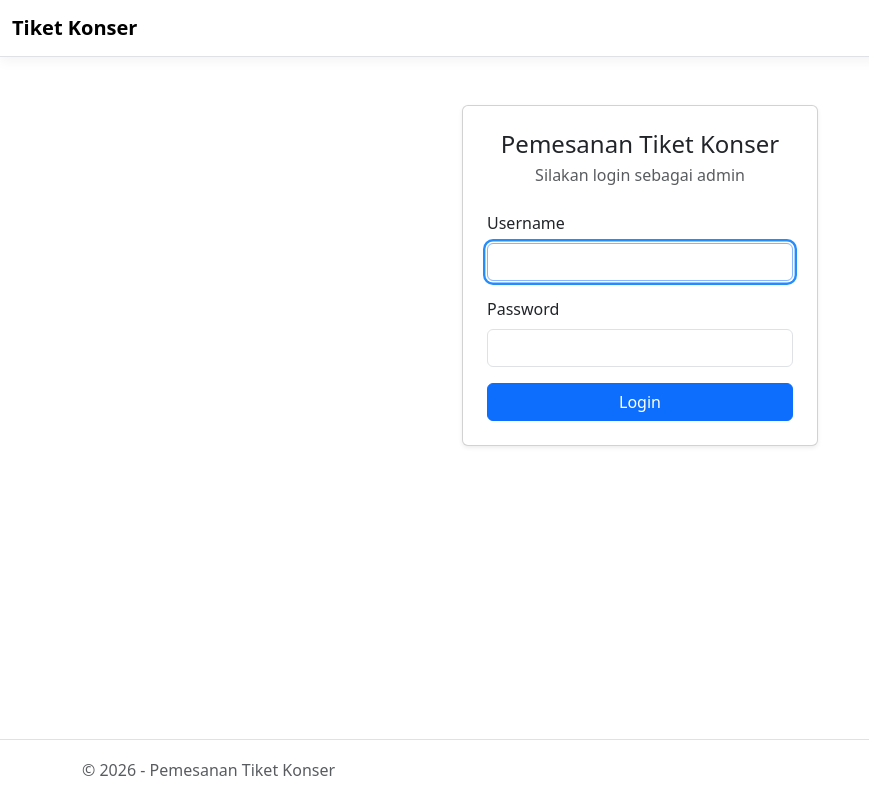
After one commit to vaniarahel/pemesananTiketKonser, an ASP.NET Core app: template Views/Account/Login.cshtml in a window 1280 px wide. The commit adds this page. Shown: the whole page, without its empty margins (0-869 px from the left). Run offline with ASP.NET Core 8, Linux system fonts and the light colour scheme; the template is opened without the code that fills it, so the values that code supplies are empty; style sheets or scripts are compiled from the project's sources; the project's own start-up code is not run, and a stand-in starts its controllers and pages.

Commit message:
membuat halaman login

```diff
--- a/Controllers/HomeController.cs
+++ b/Controllers/HomeController.cs
@@ -2,6 +2,7 @@ using System.Diagnostics;
 using Microsoft.AspNetCore.Mvc;
 using Microsoft.EntityFrameworkCore;
 using PemesananTiketKonser.Data;
+using PemesananTiketKonser.Filters;
 using PemesananTiketKonser.Models;
 
 namespace PemesananTiketKonser.Controllers;
@@ -16,6 +17,8 @@ public class HomeController : Controller
         _db = db;
     }
 
+    // Hanya bisa dibuka setelah login. (Halaman Error sengaja tidak dikunci.)
+    [WajibLogin]
     public async Task<IActionResult> Index()
     {
         // TES KONEKSI SEMENTARA: hitung jumlah kategori tiket lewat EF Core.
--- /dev/null
+++ b/Views/Account/Login.cshtml
@@ -0,0 +1,38 @@
+@model PemesananTiketKonser.Models.LoginViewModel
+@{
+    ViewData["Title"] = "Login";
+}
+
+<div class="row justify-content-center mt-5">
+    <div class="col-12 col-sm-8 col-md-6 col-lg-4">
+        <div class="card shadow-sm">
+            <div class="card-body p-4">
+                <h1 class="h4 text-center mb-1">Pemesanan Tiket Konser</h1>
+                <p class="text-center text-muted mb-4">Silakan login sebagai admin</p>
+
+                <form asp-action="Login" method="post">
+                    @* Pesan error login (username/password salah) *@
+                    <div asp-validation-summary="ModelOnly" class="alert alert-danger py-2" role="alert"></div>
+
+                    <div class="mb-3">
+                        <label asp-for="Username" class="form-label"></label>
+                        <input asp-for="Username" class="form-control" autofocus autocomplete="username" />
+                        <span asp-validation-for="Username" class="text-danger small"></span>
+                    </div>
+
+                    <div class="mb-3">
+                        <label asp-for="Password" class="form-label"></label>
+                        <input asp-for="Password" class="form-control" autocomplete="current-password" />
+                        <span asp-validation-for="Password" class="text-danger small"></span>
+                    </div>
+
+                    <button type="submit" class="btn btn-primary w-100">Login</button>
+                </form>
+            </div>
+        </div>
+    </div>
+</div>
+
+@section Scripts {
+    <partial name="_ValidationScriptsPartial" />
+}
--- /dev/null
+++ b/Views/Account/Login.cshtml.cs
@@ -0,0 +1,12 @@
+using Microsoft.AspNetCore.Mvc;
+using Microsoft.AspNetCore.Mvc.RazorPages;
+
+namespace PemesananTiketKonser.Views.Account
+{
+    public class LoginModel : PageModel
+    {
+        public void OnGet()
+        {
+        }
+    }
+}
--- a/Views/Shared/_Layout.cshtml
+++ b/Views/Shared/_Layout.cshtml
@@ -30,7 +30,9 @@
                     <span class="navbar-toggler-icon"></span>
                 </button>
                 <div class="navbar-collapse collapse d-sm-inline-flex justify-content-between">
-                    @* Menu kiri: semua fitur aplikasi *@
+                    @* Menu kiri: semua fitur aplikasi, hanya muncul kalau sudah login *@
+                    @if (admin != null)
+                    {
                     <ul class="navbar-nav flex-grow-1">
                         <li class="nav-item">
                             <a class="@Kelas("Home")" asp-controller="Home" asp-action="Index">Menu Utama</a>
@@ -48,6 +50,7 @@
                             <a class="@Kelas("Laporan")" asp-controller="Laporan" asp-action="Index">Laporan Penjualan</a>
                         </li>
                     </ul>
+                    }
 
                     @* Menu kanan: nama admin + Logout, hanya muncul kalau sudah login *@
                     @if (admin != null)
```
Also changed, not shown: Controllers/AccountController.cs (added, +77 -0 lines), Filters/WajibLoginAttribute.cs (added, +20 -0 lines), Models/LoginViewModel.cs (added, +14 -0 lines).
